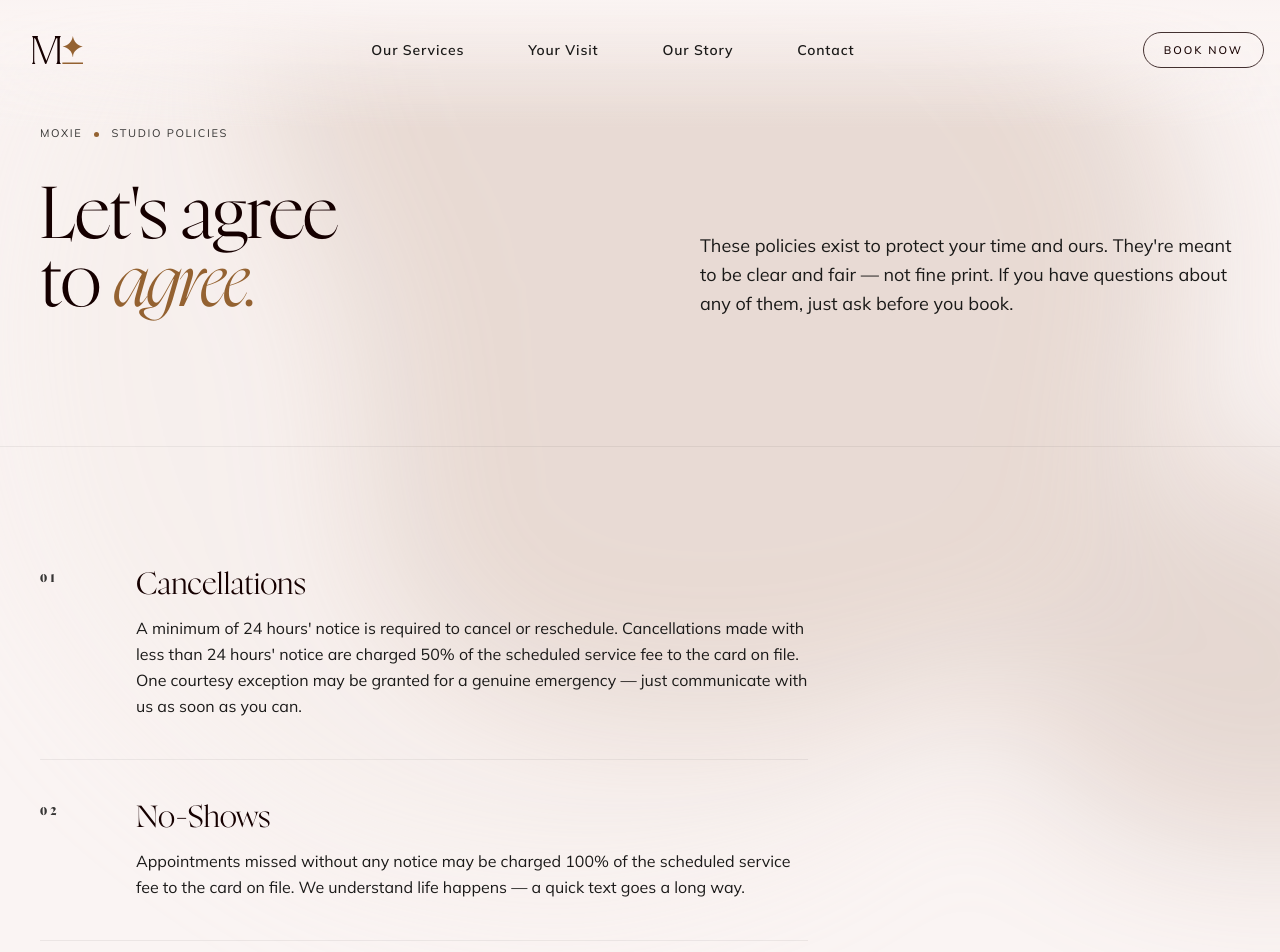
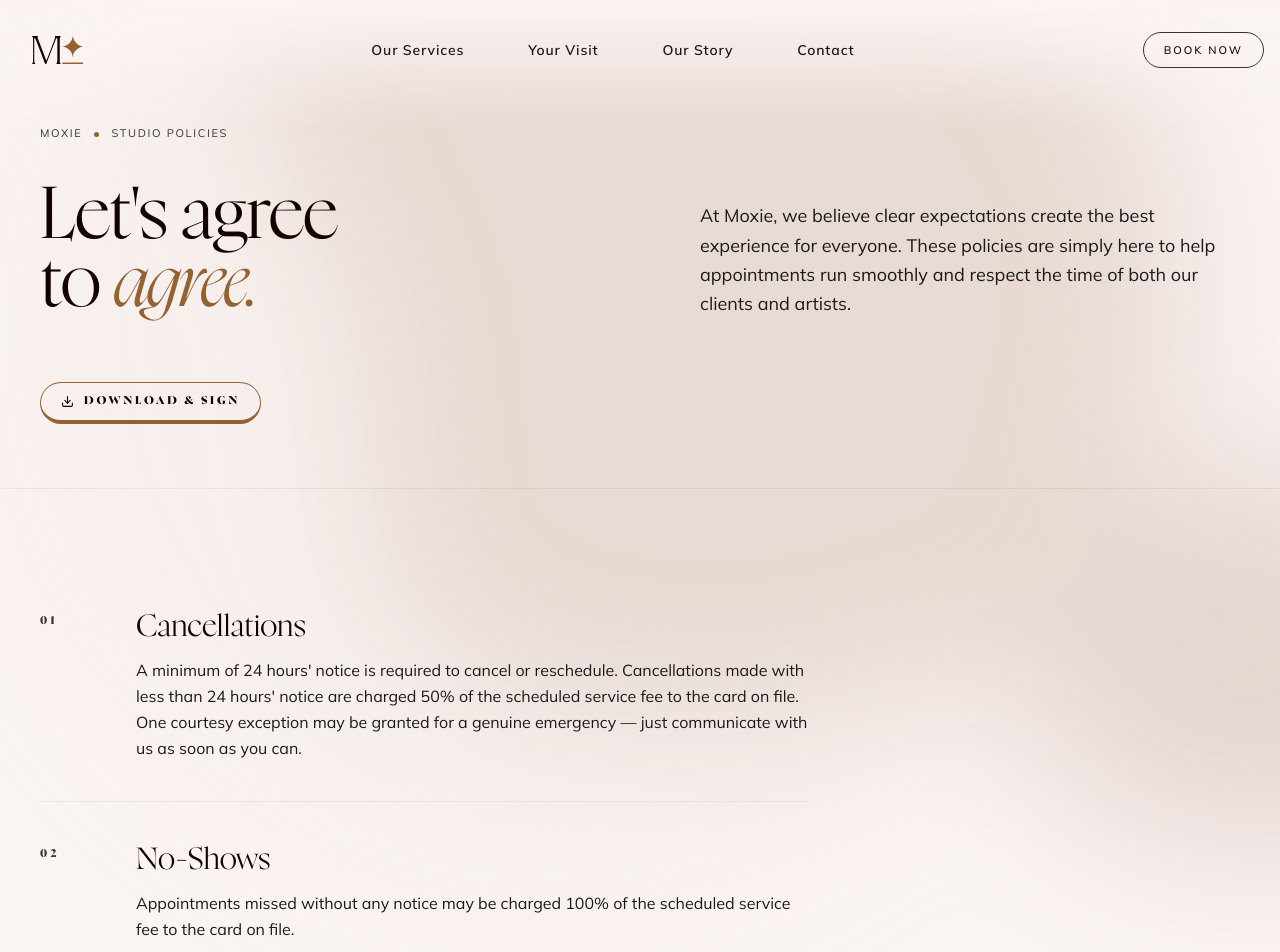
Before and after one commit to travhall/moxie-beauty, a Next.js app: page /policies in a window 1280 px wide. Shown: the top 952 px of the page. Built offline with nearby package versions, Linux system fonts and the light colour scheme.

Commit message:
Refactor code structure for improved readability and maintainability

```diff
--- a/app/about/page.tsx
+++ b/app/about/page.tsx
@@ -86,16 +86,13 @@ export default function AboutPage() {
 
             <div className="grid lg:grid-cols-[1fr_1fr] xl:grid-cols-[1fr_540px] gap-10 mb-16">
               <h1 className="font-nyght text-6xl lg:text-7xl leading-[0.95] tracking-[-0.02em]">
-                Quiet hands,
+                More than
                 <br />
-                careful{" "}
-                <em className="font-nyght-italic text-(--accent)">eyes.</em>
+                <em className="font-nyght-italic text-(--accent)">beauty.</em>
               </h1>
               <p className="text-lg text-(--ink-soft) leading-relaxed self-end text-pretty">
-                Moxie is a one-chair lash and brow studio in the village of
-                Rochester, Wisconsin. We opened in 2021 with a simple idea: that
-                this kind of work deserves time — and the people receiving it
-                deserve someone who actually cares.
+                Moxie was built on the belief that beauty services should feel
+                personal.
               </p>
             </div>
 
@@ -104,14 +101,14 @@ export default function AboutPage() {
               {[
                 { k: "Founded", v: "2021" },
                 {
-                  k: "Studio size",
+                  k: "Your appointment",
                   v: (
                     <span>
                       1<em className="font-nyght-italic">:</em>1, always
                     </span>
                   ),
                 },
-                { k: "Specialist", v: "Brows & Lashes" },
+                { k: "Specialist", v: "Lashes & Brows" },
                 {
                   k: "Reviews",
                   v: (
@@ -218,10 +215,9 @@ export default function AboutPage() {
                 &ldquo;
               </span>
               <blockquote className="relative font-nyght-italic text-3xl lg:text-4xl text-(--foreground) leading-snug max-w-2xl text-balance">
-                Brows and lashes should look like they{" "}
-                <em className="text-(--accent)">grew</em> that way
-                <em className="text-(--accent)">.</em> Only a little better than
-                the morning you happened to catch them at their best.
+                While beautiful results matter, what matters most is how clients
+                feel while they&apos;re{" "}
+                <em className="text-(--accent)">here.</em>
               </blockquote>
               <div className="flex items-center gap-3 mt-8">
                 <span
@@ -347,11 +343,10 @@ export default function AboutPage() {
                   The space
                 </p>
                 <h2 className="font-nyght text-4xl md:text-5xl leading-tight text-balance">
-                  A small,{" "}
+                  A space designed with{" "}
                   <em className="font-nyght-italic text-(--accent)">
-                    light-filled
-                  </em>{" "}
-                  studio.
+                    intention.
+                  </em>
                 </h2>
               </div>
               <p className="text-(--ink-soft) lg:pt-12 lg:self-end leading-relaxed">
--- a/app/policies/page.tsx
+++ b/app/policies/page.tsx
@@ -38,7 +38,7 @@ const policies = [
   {
     num: "02",
     heading: "No-Shows",
-    body: "Appointments missed without any notice may be charged 100% of the scheduled service fee to the card on file. We understand life happens — a quick text goes a long way.",
+    body: "Appointments missed without any notice may be charged 100% of the scheduled service fee to the card on file.",
   },
   {
     num: "03",
@@ -73,22 +73,12 @@ const policies = [
   {
     num: "09",
     heading: "Children",
-    body: "To keep the studio safe and relaxing for all clients, we ask that you make other arrangements for children while receiving services. The space is small and the work requires focus — we appreciate your understanding.",
+    body: "To ensure the safety of children and the enjoyment of all clients, we ask that parents or guardians make other arrangements for children while receiving services.",
   },
   {
     num: "10",
     heading: "Pricing",
-    body: "Prices are subject to change at any time. Final pricing reflects the time and work involved in your specific service — listed prices are starting points.",
-  },
-  {
-    num: "11",
-    heading: "Your Rights as a Client",
-    body: "You have the right to a clean, safe, and comfortable environment; to stop any treatment at any time for any reason; to be treated with consideration, dignity, and respect; to have your health information kept confidential; and to ask questions about your experience, products used, or our training and certifications.",
-  },
-  {
-    num: "12",
-    heading: "Privacy",
-    body: "We respect the privacy of every client. Information collected is used solely for establishing client profiles and service records. We do not share client information with third parties for any purpose.",
+    body: "Prices are subject to change at any time.",
   },
 ];
 
@@ -151,11 +141,41 @@ export default function PoliciesPage() {
                 <br />
                 to <em className="font-nyght-italic text-(--accent)">agree.</em>
               </h1>
-              <p className="text-lg text-(--ink-soft) leading-relaxed self-end text-pretty">
-                These policies exist to protect your time and ours. They&apos;re
-                meant to be clear and fair — not fine print. If you have
-                questions about any of them, just ask before you book.
-              </p>
+              <div className="self-end space-y-6">
+                <p className="text-lg text-(--ink-soft) leading-relaxed text-pretty">
+                  At Moxie, we believe clear expectations create the best
+                  experience for everyone. These policies are simply here to
+                  help appointments run smoothly and respect the time of both
+                  our clients and artists.
+                </p>
+              </div>
+            </div>
+
+            {/* Download link */}
+            <div className="flex flex-wrap gap-3">
+              <a
+                href="/moxie_policies.pdf"
+                download="Moxie_Beauty_Studio_Client_Policies.pdf"
+                className="inline-flex items-center gap-2.5 font-nyght-bold text-[11px] tracking-[0.25em] uppercase text-(--foreground) border border-b-4 border-(--accent) rounded-full px-5 py-2.5 hover:border-(--accent) hover:text-(--accent) transition-colors"
+              >
+                <svg
+                  xmlns="http://www.w3.org/2000/svg"
+                  width="13"
+                  height="13"
+                  viewBox="0 0 24 24"
+                  fill="none"
+                  stroke="currentColor"
+                  strokeWidth="2"
+                  strokeLinecap="round"
+                  strokeLinejoin="round"
+                  aria-hidden="true"
+                >
+                  <path d="M21 15v4a2 2 0 0 1-2 2H5a2 2 0 0 1-2-2v-4" />
+                  <polyline points="7 10 12 15 17 10" />
+                  <line x1="12" y1="15" x2="12" y2="3" />
+                </svg>
+                Download &amp; Sign
+              </a>
             </div>
           </div>
         </section>
@@ -192,15 +212,14 @@ export default function PoliciesPage() {
                 A note from Jackie
               </p>
               <p className="font-nyght text-3xl lg:text-4xl text-(--background) leading-snug mb-6">
-                I genuinely love what I do — and I want every visit to feel that
-                way for{" "}
-                <em className="font-nyght-italic text-(--accent)">you</em>, too.
+                Creating beautiful results is rewarding. Building relationships
+                with the people who trust me is what makes me truly{" "}
+                <em className="font-nyght-italic text-(--accent)">love</em> what
+                I do.
               </p>
-              <p className="text-(--background) leading-relaxed">
-                These policies keep the studio running smoothly so that when
-                you&apos;re in the chair, we can focus entirely on you. If
-                something ever feels off, reach out — I&apos;d rather hear about
-                it than have you leave wondering.
+              <p className="text-(--background)/80 leading-relaxed">
+                Beautiful experiences begin with mutual respect. Thank you for
+                taking the time to review our policies.
               </p>
             </div>
           </div>
--- a/app/services/page.tsx
+++ b/app/services/page.tsx
@@ -335,15 +335,19 @@ export default async function ServicesPage() {
                     I · Brow
                   </p>
                   <h2 className="font-nyght text-4xl md:text-5xl leading-tight text-balance">
-                    For the{" "}
-                    <em className="font-nyght-italic text-(--accent)">shape</em>{" "}
-                    you were born with.
+                    Thoughtfully{" "}
+                    <em className="font-nyght-italic text-(--accent)">
+                      shaped.
+                    </em>{" "}
+                    Beautifully yours.
                   </h2>
                 </div>
                 <p className="text-(--ink-soft) lg:pt-14 lg:self-end leading-relaxed text-pretty">
-                  Brow design is part architecture, part observation. We map
-                  your bone structure, talk through how you want to look on a
-                  Monday and a Saturday, and only then pick up the tweezers.
+                  Whether you&apos;re looking for a fuller appearance, more
+                  definition, or simply a little extra polish, every brow
+                  service is thoughtfully customized to enhance your natural
+                  features and create a look that feels effortless, balanced,
+                  and uniquely you.
                 </p>
               </div>
 
@@ -395,17 +399,16 @@ export default async function ServicesPage() {
                     II · Lash
                   </p>
                   <h2 className="font-nyght text-4xl md:text-5xl leading-tight text-balance">
-                    Lashes that look like{" "}
-                    <em className="font-nyght-italic text-(--accent)">
-                      yours,
-                    </em>{" "}
-                    only better.
+                    Customized for your{" "}
+                    <em className="font-nyght-italic text-(--accent)">eyes.</em>{" "}
+                    Designed for your life.
                   </h2>
                 </div>
                 <p className="text-(--ink-soft) lg:pt-14 lg:self-end leading-relaxed text-pretty">
-                  Hand-applied, customized to your eye shape, lifestyle, and how
-                  much you&apos;d like to feel them. Extensions that hold up in
-                  summer humidity and winter wool.
+                  Beautiful lashes should feel effortless. Every lash set is
+                  thoughtfully customized to your eye shape, natural lashes,
+                  lifestyle, and beauty goals to create a look that feels
+                  comfortable, flattering, and uniquely you.
                 </p>
               </div>
 
--- a/app/visit/page.tsx
+++ b/app/visit/page.tsx
@@ -316,9 +316,10 @@ export default function VisitPage() {
                   03 · During
                 </p>
                 <h2 className="font-nyght text-4xl md:text-5xl leading-tight text-balance mb-6">
-                  The consultation{" "}
-                  <em className="font-nyght-italic text-(--accent)">comes</em>{" "}
-                  first.
+                  Your time,{" "}
+                  <em className="font-nyght-italic text-(--accent)">
+                    your way.
+                  </em>
                 </h2>
                 <p className="text-(--ink-soft) leading-relaxed mb-5">
                   Your comfort is always the priority. Whether you enjoy
--- a/components/services.tsx
+++ b/components/services.tsx
@@ -139,7 +139,7 @@ export default async function Services() {
               What we{" "}
               <span className="font-nyght-italic text-(--accent)">do</span>
               ,
-              <br className="hidden lg:block" /> slowly &amp; with care.
+              <br className="hidden lg:block" /> beautifully &amp; intentionally.
             </h2>
           </div>
           <p className="text-[17px] leading-relaxed text-(--ink-soft) max-w-[56ch] justify-self-end">
```
Also changed, not shown: 1 other file (tests, documents, lock files or other folders).
